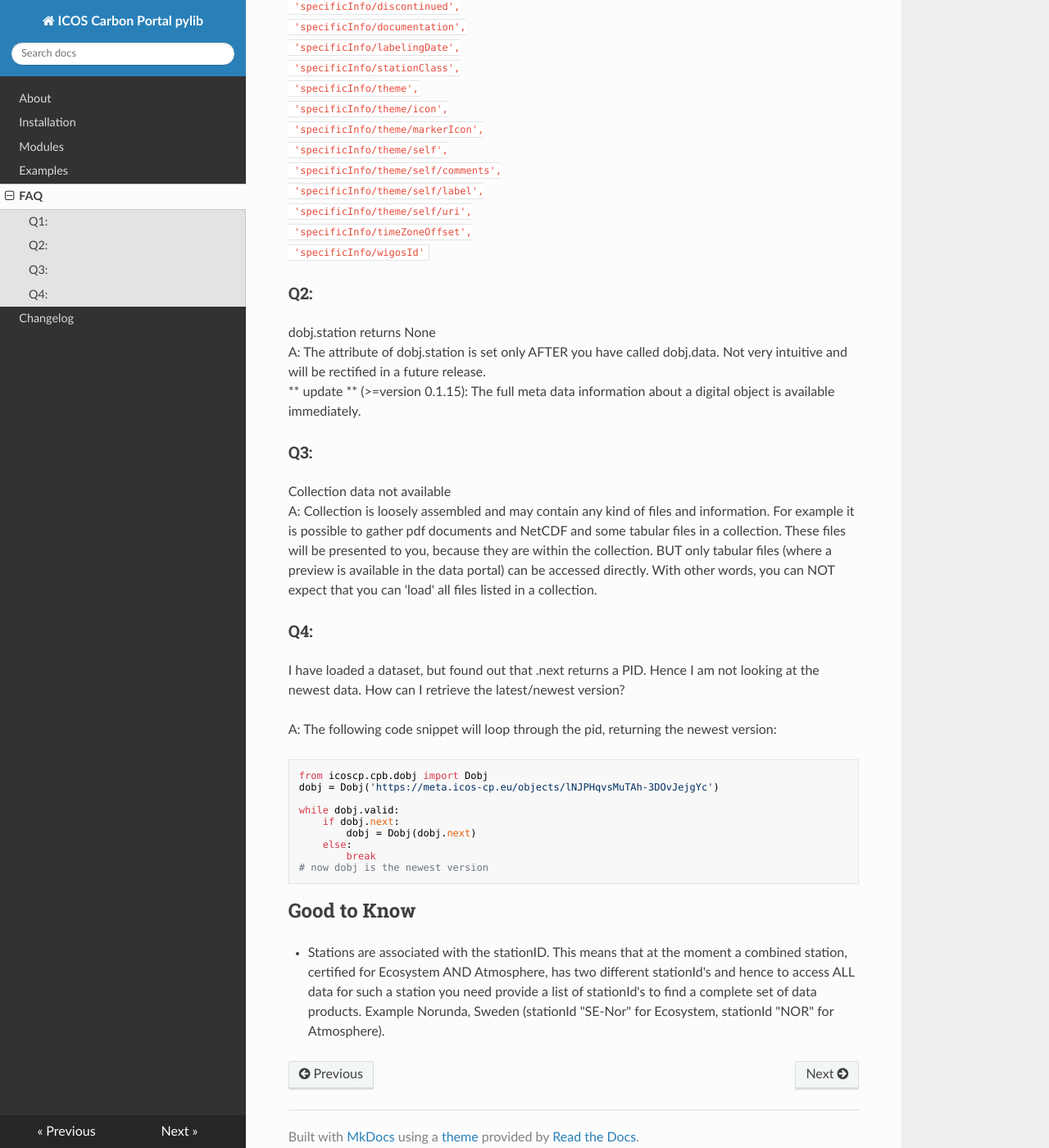
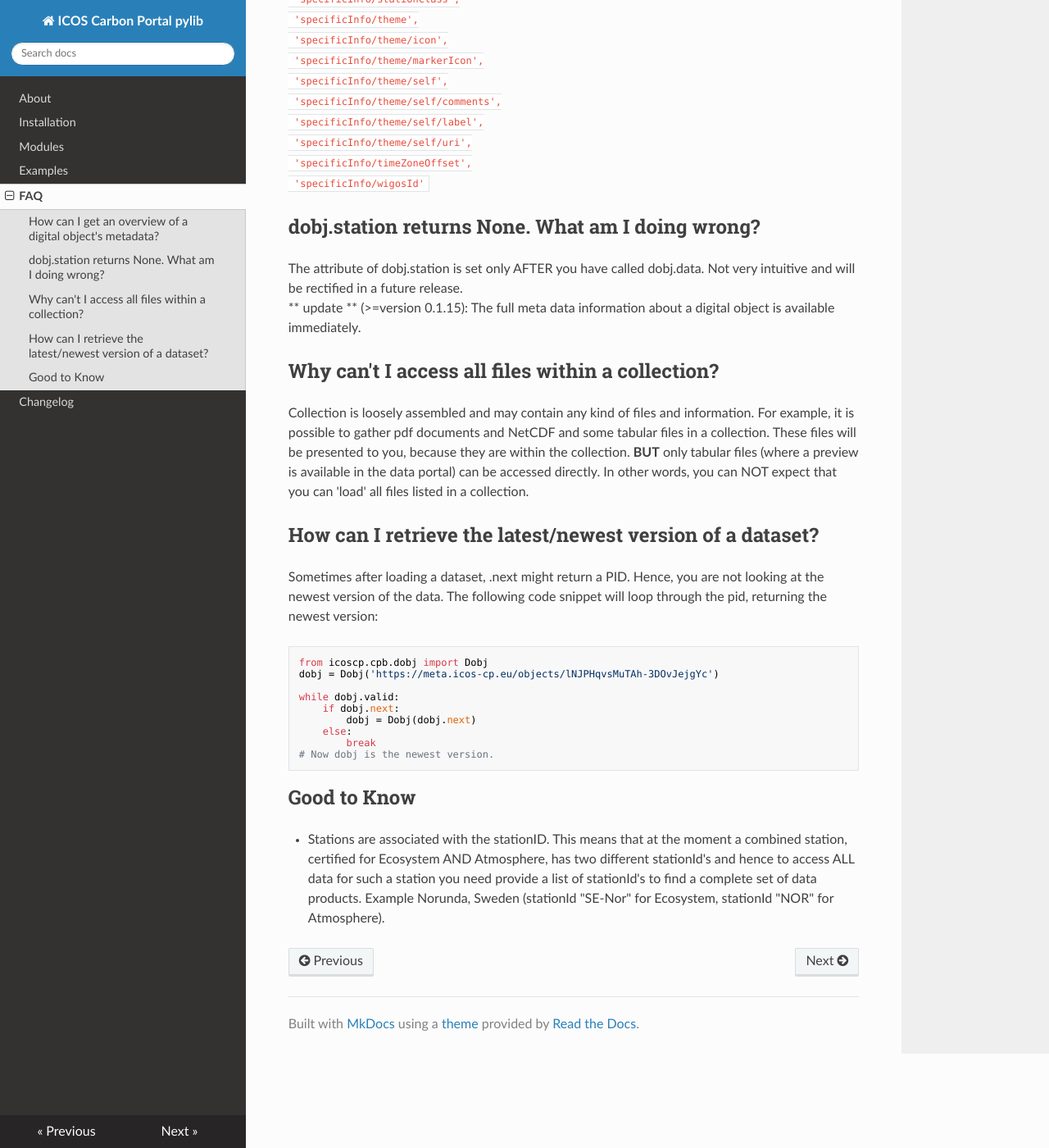
Before and after one commit to ICOS-Carbon-Portal/pylib, an MkDocs documentation site: the page built from docs/faq.md, in a window 1280 px wide and 1400 px high, scrolled down 1345 px. Shown: the whole window at 82% size. Built offline with MkDocs 1.6.1, drawn with Linux system fonts in a browser that asks for light colours; nearby versions of some CDN libraries; some of the changed text lies outside the part shown.

Commit message:
update documentation v_0.04
- Fix minor mistakes in code examples (We might need to revisit code
formatting.)
- Rework markdown and content in FAQ module.

```diff
--- a/docs/faq.md
+++ b/docs/faq.md
@@ -1,12 +1,15 @@
-Things, which have popped up while using this library, and might be of interest
+#
+Things, which have popped up while using this library, and might be of interest.
 
-## Q&A
-### Q1:
-The new meta data available in a digital object has many nested dictionaries. Can I print all the keys to get an overview of what information is available?<br>
-A: You can use the following code, to print all keys from a nested dictionary. The example extracts the station information associated with the data object. This information is a 'subset' from the metadata `do.meta['specificInfo']['acquisition']['station']` or,  yielding the same information, through the convenience property: `do.station`.
+## How can I get an overview of a digital object's metadata?
+You can use the following code, to print all keys from a nested dictionary. The example extracts the station
+information associated with the data object. This information is a 'subset' from the metadata
+`do.meta['specificInfo']['acquisition']['station']` or, yielding the same information, through the convenience property:
+`do.station`.
 
-	from icoscp.cpb.dobj import Dobj
-	do = Dobj('j7-Lxlln8_ysi4DEV8qine_v')
+    from icoscp.cpb.dobj import Dobj
+
+	dobj = Dobj('j7-Lxlln8_ysi4DEV8qine_v')
 
 	def get_keys(dictionary):
 		result = []
@@ -65,20 +68,20 @@ output of all **keys** for the station metadata:
  'specificInfo/wigosId'
 `
 
-### Q2:
-dobj.station returns None<br>
-A: The attribute of dobj.station is set only AFTER you have called dobj.data. Not very intuitive and will be rectified in a future release.<br>
+## dobj.station returns None. What am I doing wrong?
+The attribute of dobj.station is set only AFTER you have called dobj.data. Not very intuitive and will be rectified in
+a future release.<br>
 ** update ** (>=version 0.1.15): The full meta data information about a digital object is available immediately.
 
-### Q3:
-Collection data not available<br>
-A: Collection is loosely assembled and may contain any kind of files and information. For example it is possible to gather pdf documents and NetCDF and some tabular files in a collection. These files will be presented to you, because they are within the collection. BUT only tabular files (where a preview is available in the data portal) can be accessed directly.
-With other words, you can NOT expect that you can 'load' all files listed in a collection.
+## Why can't I access all files within a collection?
+Collection is loosely assembled and may contain any kind of files and information. For example, it is possible to
+gather pdf documents and NetCDF and some tabular files in a collection. These files will be presented to you, because
+they are within the collection. **BUT** only tabular files (where a preview is available in the data portal) can be
+accessed directly. In other words, you can NOT expect that you can 'load' all files listed in a collection.
 
-### Q4:
-I have loaded a dataset, but found out that .next returns a PID. Hence I am not looking at the newest data. How can I retrieve the latest/newest version?
-
-A: The following code snippet will loop through the pid, returning the newest version:
+## How can I retrieve the latest/newest version of a dataset?
+Sometimes after loading a dataset, .next might return a PID. Hence, you are not looking at the newest version of the
+data. The following code snippet will loop through the pid, returning the newest version:
 
 	from icoscp.cpb.dobj import Dobj
 	dobj = Dobj('https://meta.icos-cp.eu/objects/lNJPHqvsMuTAh-3DOvJejgYc')
@@ -88,10 +91,11 @@ A: The following code snippet will loop through the pid, returning the newest ve
 			dobj = Dobj(dobj.next)
 		else:
 			break
-	# now dobj is the newest version
+	# Now dobj is the newest version.
 
 ## Good to Know
 
-- Stations are associated with the stationID. This means that at the moment a combined
- station, certified for Ecosystem AND Atmosphere, has two different stationId's and hence to access ALL data for such a station you need provide a list of stationId's to find a complete set of data products.
-	Example Norunda, Sweden (stationId "SE-Nor" for Ecosystem, stationId "NOR" for Atmosphere).
+- Stations are associated with the stationID. This means that at the moment a combined station, certified for Ecosystem
+AND Atmosphere, has two different stationId's and hence to access ALL data for such a station you need provide a list of
+stationId's to find a complete set of data products. Example Norunda, Sweden (stationId "SE-Nor" for Ecosystem,
+stationId "NOR" for Atmosphere).
```
Also changed, not shown: docs/examples.md (+16 -10 lines).
